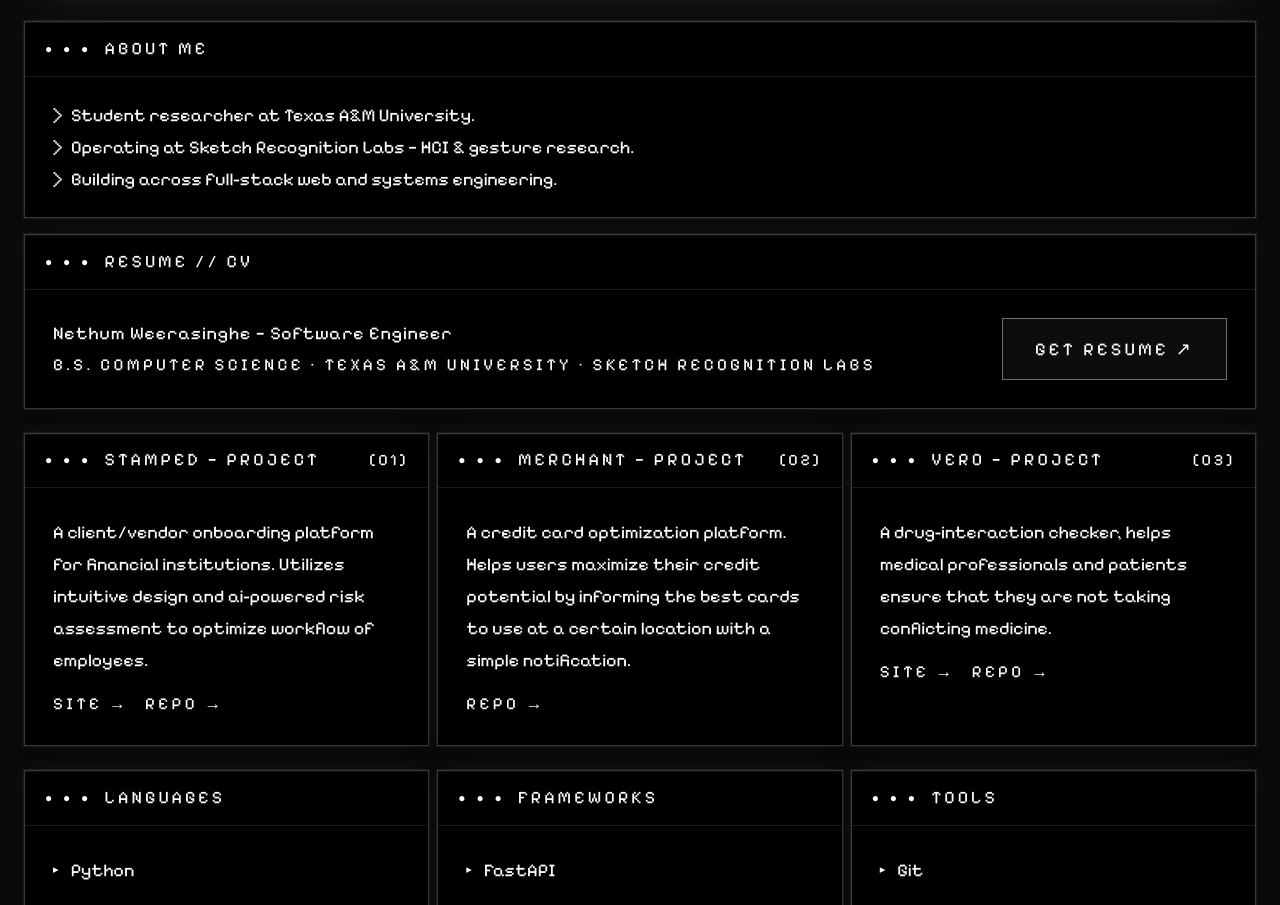
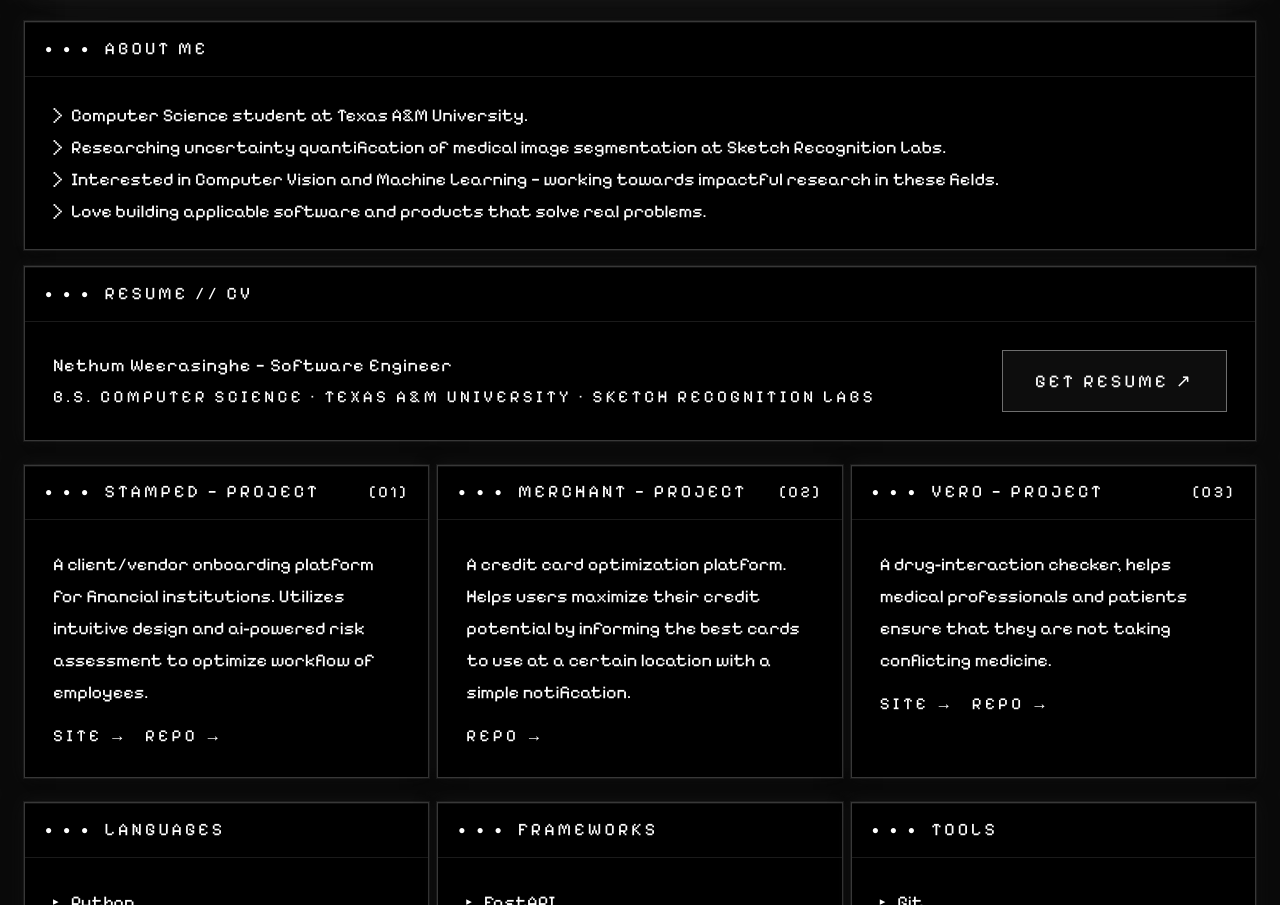
Before and after one commit to nethum529/terminal_portfolio, a Next.js app: page / in a window 1280 px wide. Shown: the part 876-1781 px from the top of the page. Built offline with nearby package versions, Linux system fonts and the light colour scheme.

Commit message:
content: update about me with accurate research and interests from info.md

```diff
--- a/components/IdentificationPanel.tsx
+++ b/components/IdentificationPanel.tsx
@@ -9,9 +9,10 @@ export function IdentificationPanel() {
       <TerminalWindow title="ABOUT ME" delay={0.05} glisten>
         <div className="space-y-3 text-lg" style={{ color: "#ffffff" }}>
           {[
-            "Student researcher at Texas A&M University.",
-            "Operating at Sketch Recognition Labs — HCI & gesture research.",
-            "Building across full-stack web and systems engineering.",
+            "Computer Science student at Texas A&M University.",
+            "Researching uncertainty quantification of medical image segmentation at Sketch Recognition Labs.",
+            "Interested in Computer Vision and Machine Learning — working towards impactful research in these fields.",
+            "Love building applicable software and products that solve real problems.",
           ].map((line, i) => (
             <motion.div key={i} className="flex gap-2 leading-5"
               initial={{ opacity: 0, x: -4 }} whileInView={{ opacity: 1, x: 0 }}
```
